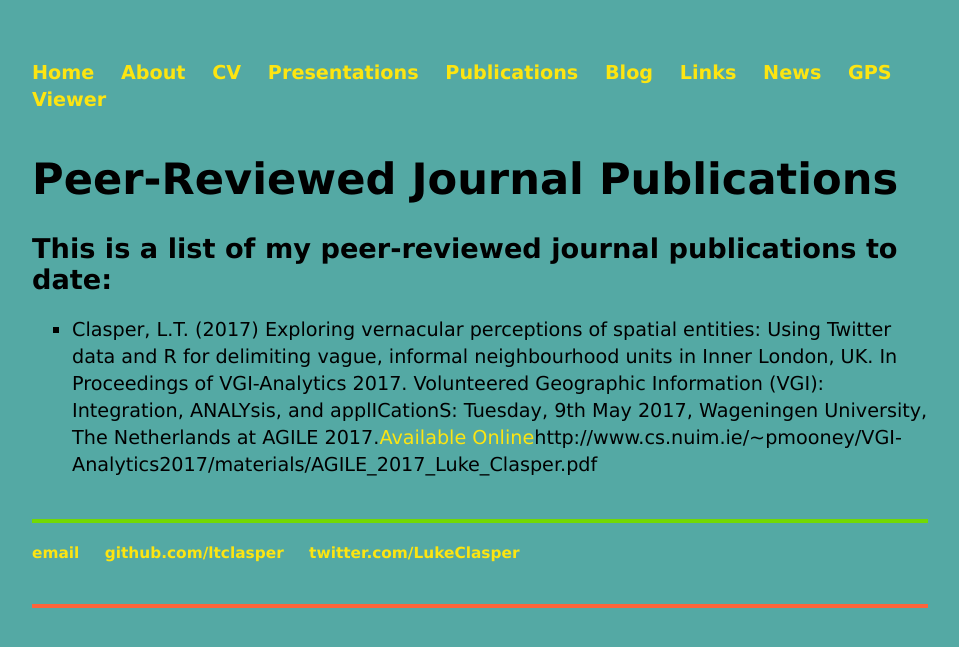
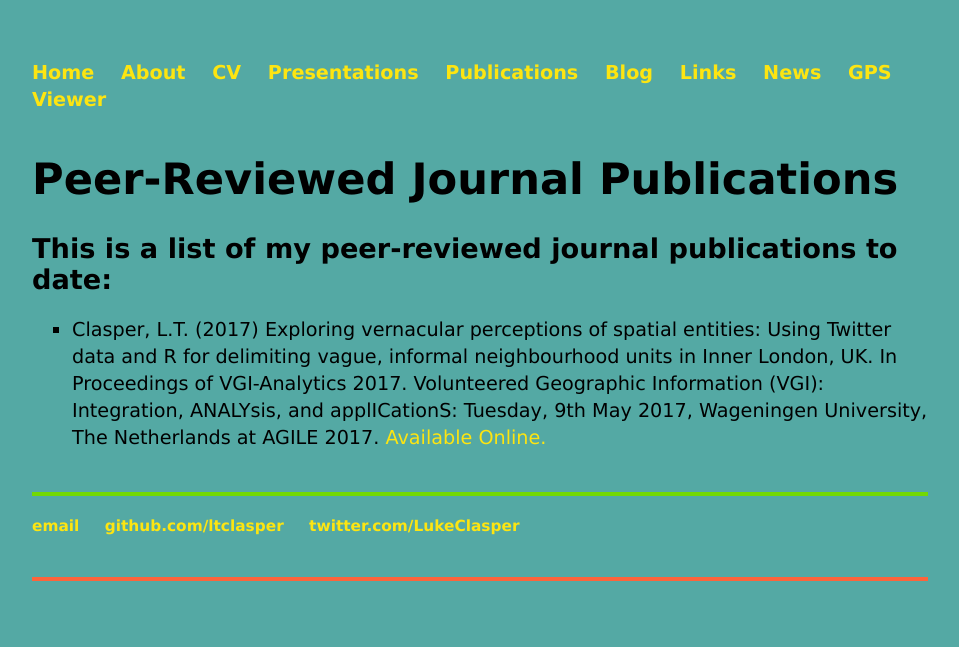
Before and after one commit to ltclasper/ltclasper.github.io, a Jekyll site: the page built from publications/index.html, in a window 1280 px wide. Shown: the top 647 px of the page, without its empty margins (160-1119 px from the left). Built offline with Jekyll 4.4.1, drawn with Linux system fonts in a browser that asks for light colours.

Commit message:
Update index.html

```diff
--- a/publications/index.html
+++ b/publications/index.html
@@ -8,9 +8,7 @@ title: Peer-Reviewed Journal Publications
 	<h2>This is a list of my peer-reviewed journal publications to date:</h2>
 	<p>
 	<ul style="list-style-type:square">
-		<li>Clasper, L.T. (2017) Exploring vernacular perceptions of spatial entities: Using Twitter data
-and R for delimiting vague, informal neighbourhood units in Inner London, UK. In Proceedings of VGI-Analytics 2017. Volunteered Geographic Information (VGI):
-		Integration, ANALYsis, and applICationS: Tuesday, 9th May 2017, Wageningen University,
-		The Netherlands at AGILE 2017.<a href="">Available Online</a>http://www.cs.nuim.ie/~pmooney/VGI-Analytics2017/materials/AGILE_2017_Luke_Clasper.pdf</li></ul>
+<li>Clasper, L.T. (2017) Exploring vernacular perceptions of spatial entities: Using Twitter data and R for delimiting vague, informal neighbourhood units in Inner London, UK. In Proceedings of VGI-Analytics 2017. Volunteered Geographic Information (VGI):
+Integration, ANALYsis, and applICationS: Tuesday, 9th May 2017, Wageningen University, The Netherlands at AGILE 2017.<a href="http://www.cs.nuim.ie/~pmooney/VGI-Analytics2017/materials/AGILE_2017_Luke_Clasper.pdf"> Available Online.</a></li></ul>
 	</p>
 </div><!-- /.blurb -->
```
